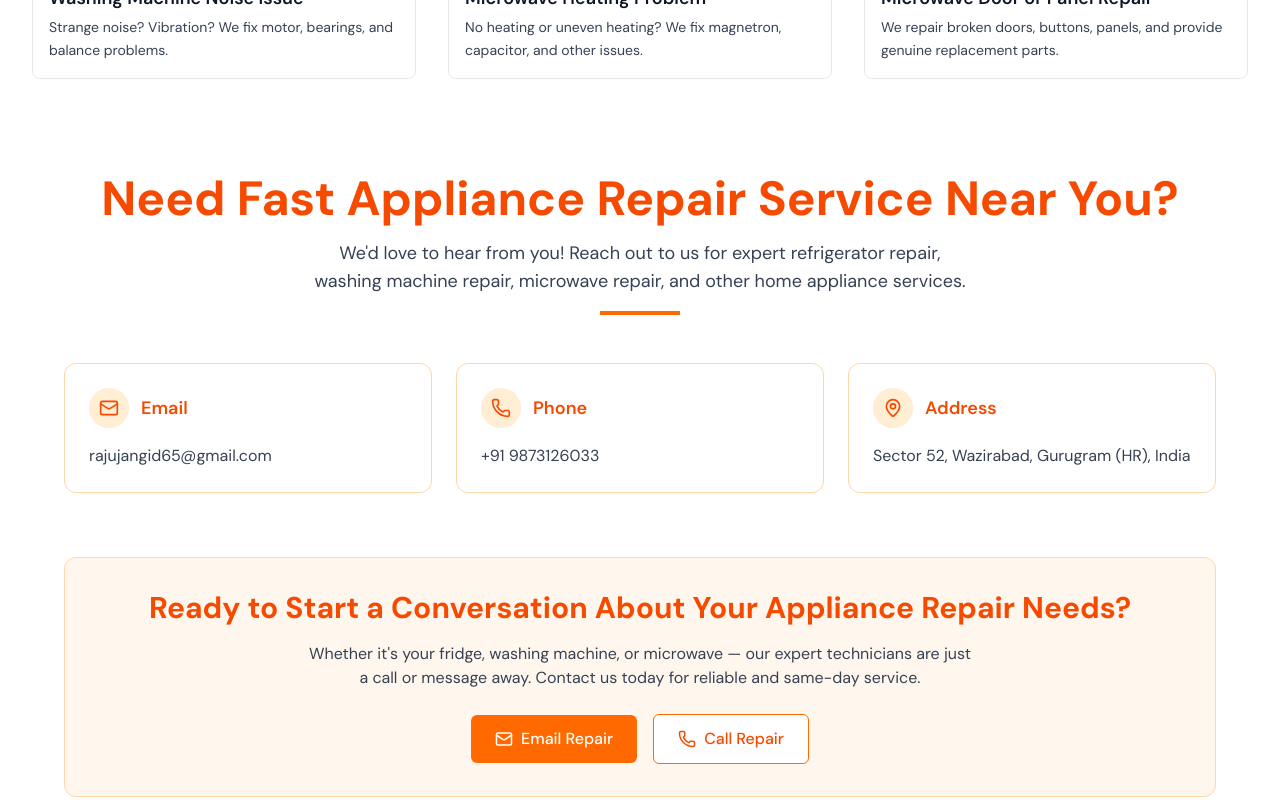
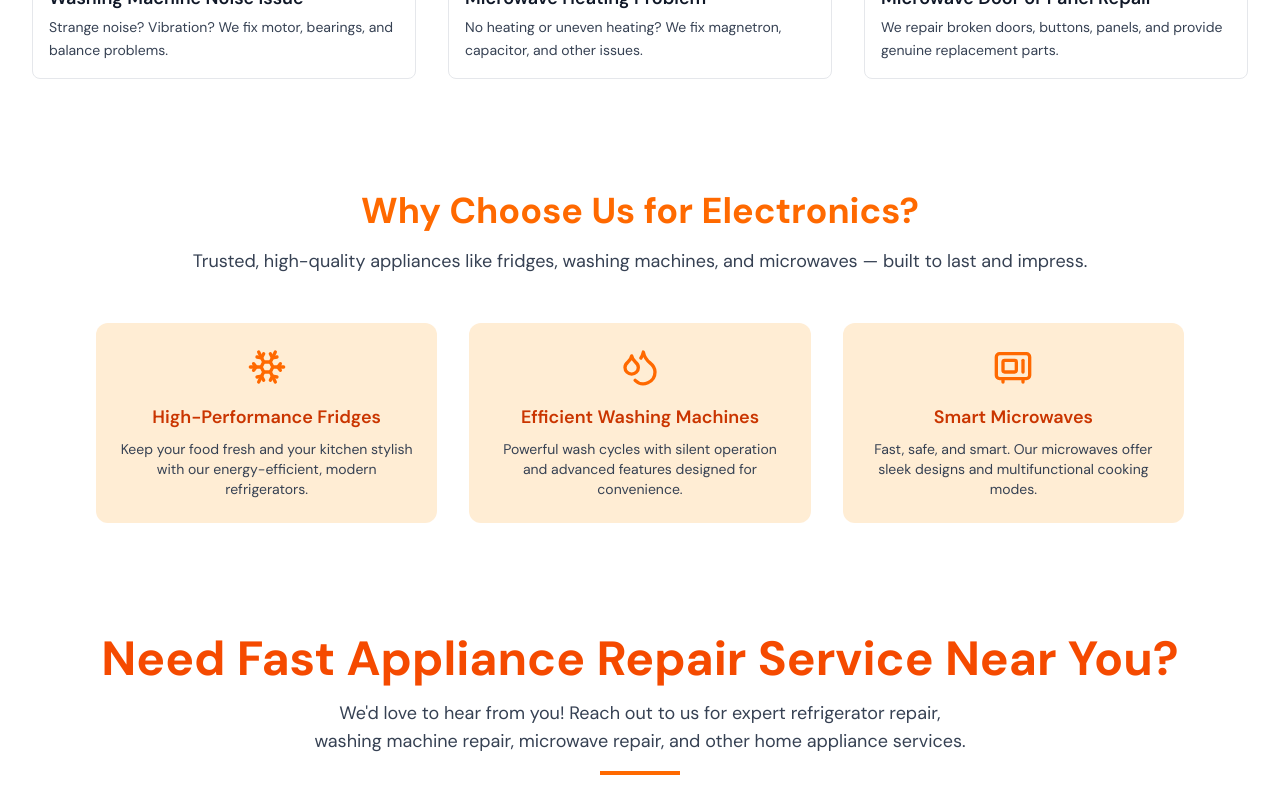
Before and after one commit to Jangidp0903/Shree-Shyam-Electronics, a Next.js app: page / in a window 1280 px wide. Shown: the part 4340-5140 px from the top of the page. Built offline with nearby package versions, Linux system fonts and the light colour scheme.

Commit message:
add why choose us component

```diff
--- a/src/app/page.tsx
+++ b/src/app/page.tsx
@@ -6,6 +6,7 @@ import ServiceSection from "@/components/ServiceSection";
 import BenefitSections from "@/components/BenefitSections";
 import ImageData from "@/components/ImageData";
 import ContactSection from "@/components/ContactSection";
+import WhyChooseUs from "@/components/WhyChooseUs";
 
 const page = () => {
   return (
@@ -26,6 +27,9 @@ const page = () => {
         {/* Image Section */}
         <ImageData />
 
+        {/* Why Choose Us */}
+        <WhyChooseUs />
+
         {/* Contact Section */}
         <ContactSection />
       </main>
--- /dev/null
+++ b/src/components/WhyChooseUs.tsx
@@ -0,0 +1,64 @@
+import React, { ReactNode } from "react";
+import { Snowflake, Microwave, Droplets } from "lucide-react";
+
+interface Feature {
+  icon: ReactNode;
+  title: string;
+  description: string;
+}
+
+const features: Feature[] = [
+  {
+    icon: <Snowflake size={40} className="text-orange-500" />,
+    title: "High-Performance Fridges",
+    description:
+      "Keep your food fresh and your kitchen stylish with our energy-efficient, modern refrigerators.",
+  },
+  {
+    icon: <Droplets size={40} className="text-orange-500" />,
+    title: "Efficient Washing Machines",
+    description:
+      "Powerful wash cycles with silent operation and advanced features designed for convenience.",
+  },
+  {
+    icon: <Microwave size={40} className="text-orange-500" />,
+    title: "Smart Microwaves",
+    description:
+      "Fast, safe, and smart. Our microwaves offer sleek designs and multifunctional cooking modes.",
+  },
+];
+
+const WhyChooseUs: React.FC = () => {
+  return (
+    <section className="bg-white py-16 px-4 sm:px-8 md:px-12 lg:px-24">
+      <div className="max-w-7xl mx-auto">
+        <div className="text-center mb-12">
+          <h2 className="text-3xl md:text-4xl font-bold text-orange-500 mb-4">
+            Why Choose Us for Electronics?
+          </h2>
+          <p className="text-gray-700 text-base md:text-lg">
+            Trusted, high-quality appliances like fridges, washing machines, and
+            microwaves — built to last and impress.
+          </p>
+        </div>
+
+        <div className="grid gap-8 sm:grid-cols-2 lg:grid-cols-3">
+          {features.map((feature, index) => (
+            <div
+              key={index}
+              className="bg-orange-100 hover:bg-orange-200 transition-colors duration-300 p-6 rounded-xl flex flex-col items-center text-center"
+            >
+              <div className="mb-4">{feature.icon}</div>
+              <h3 className="text-lg font-semibold text-orange-700 mb-2">
+                {feature.title}
+              </h3>
+              <p className="text-gray-700 text-sm">{feature.description}</p>
+            </div>
+          ))}
+        </div>
+      </div>
+    </section>
+  );
+};
+
+export default WhyChooseUs;
```
